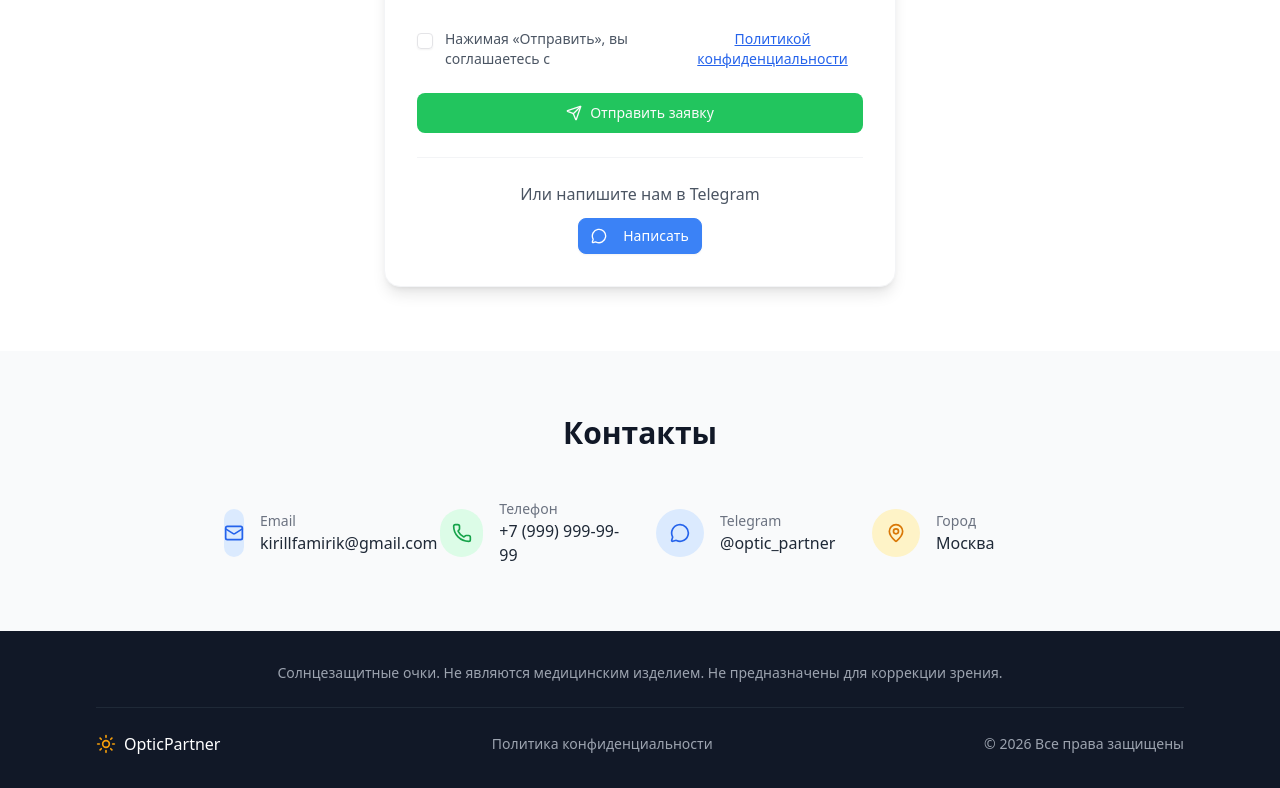
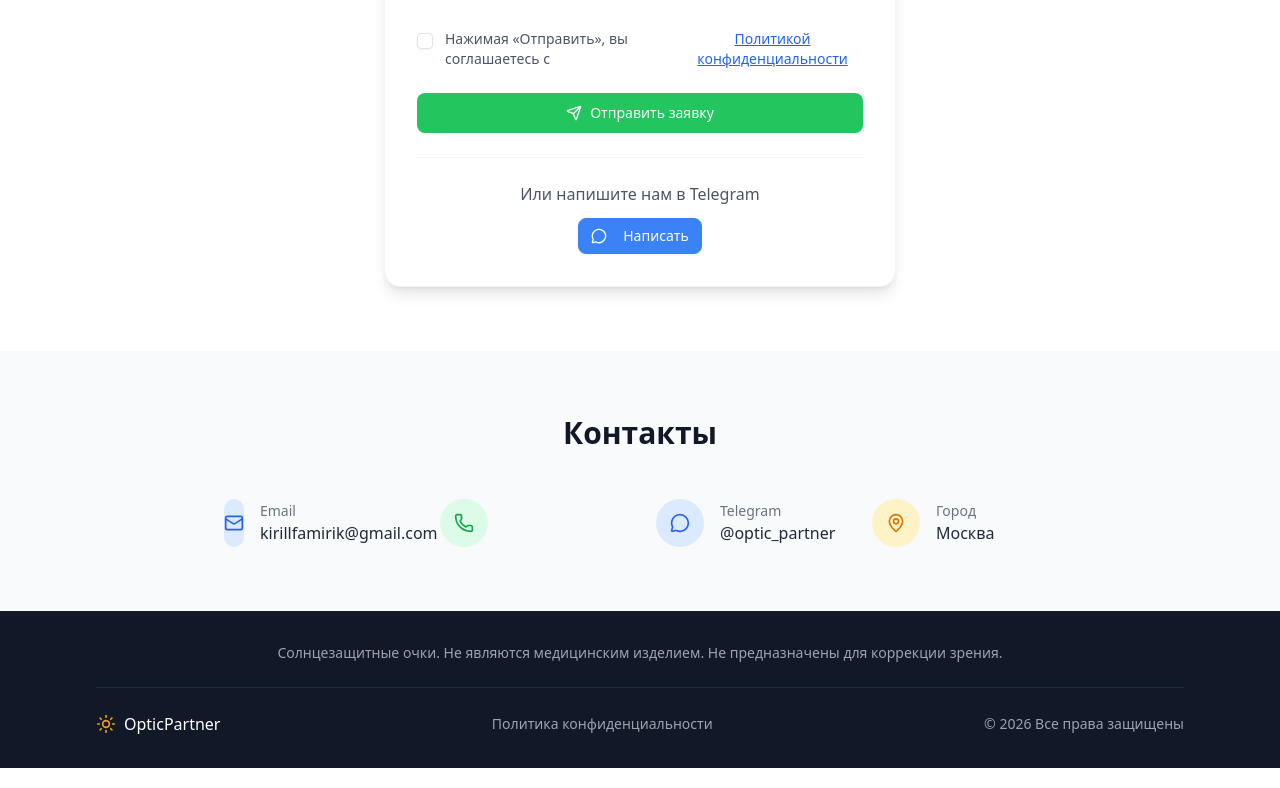
Before and after one commit to kirillfamirik-cpu/optic-site, a React (Vite) app: page / in a window 1280 px wide. Shown: the part 3820-4608 px from the top of the page. Built offline with nearby package versions, Linux system fonts and the light colour scheme.

Commit message:
update site

```diff
--- a/src/App.tsx
+++ b/src/App.tsx
@@ -640,10 +640,10 @@ const handleSubmit = async (e: React.FormEvent) => {
           <Phone className="w-5 h-5 text-green-600" />
         </div>
         <div>
-          <p className="text-sm text-gray-500">Телефон</p>
+          {/*<p className="text-sm text-gray-500">Телефон</p>
           <a href={PHONE_LINK} className="text-gray-800 hover:text-green-600">
             {PHONE_NUMBER}
-          </a>
+          </a> */}
         </div>
       </div>
       <div className="flex items-center gap-4">
```
